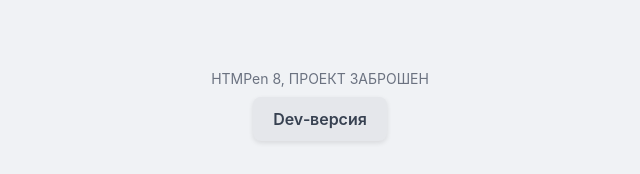
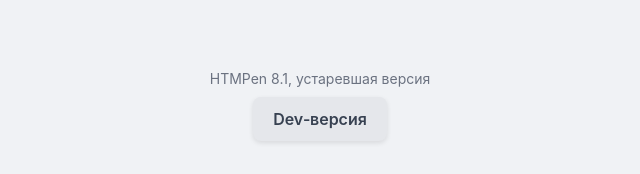
Before and after one commit to gnusinrat/gnusinrat.github.io, a website: page paint.html in a window 1280 px wide. Shown: the part 623-797 px from the top of the page, 320-960 px from the left. Drawn offline with nearby package versions, Linux system fonts and the light colour scheme.

Commit message:
HTMPen 9.0 beta fix 8

```diff
--- a/paint.html
+++ b/paint.html
@@ -916,7 +916,7 @@
                 textTool.addEventListener("click", () => activateTool("text"));
             } else {
                 // Stable
-                verText.textContent = "HTMPen 8, ПРОЕКТ ЗАБРОШЕН";
+                verText.textContent = "HTMPen 8.1, устаревшая версия";
                 beta.classList.add("hidden");
                 switchContainer.innerHTML = '<button id="switchToDevBtn" class="btn btn-dev-switch">Dev‑версия</button>';
                 document.getElementById("switchToDevBtn").addEventListener("click", () => {
```
